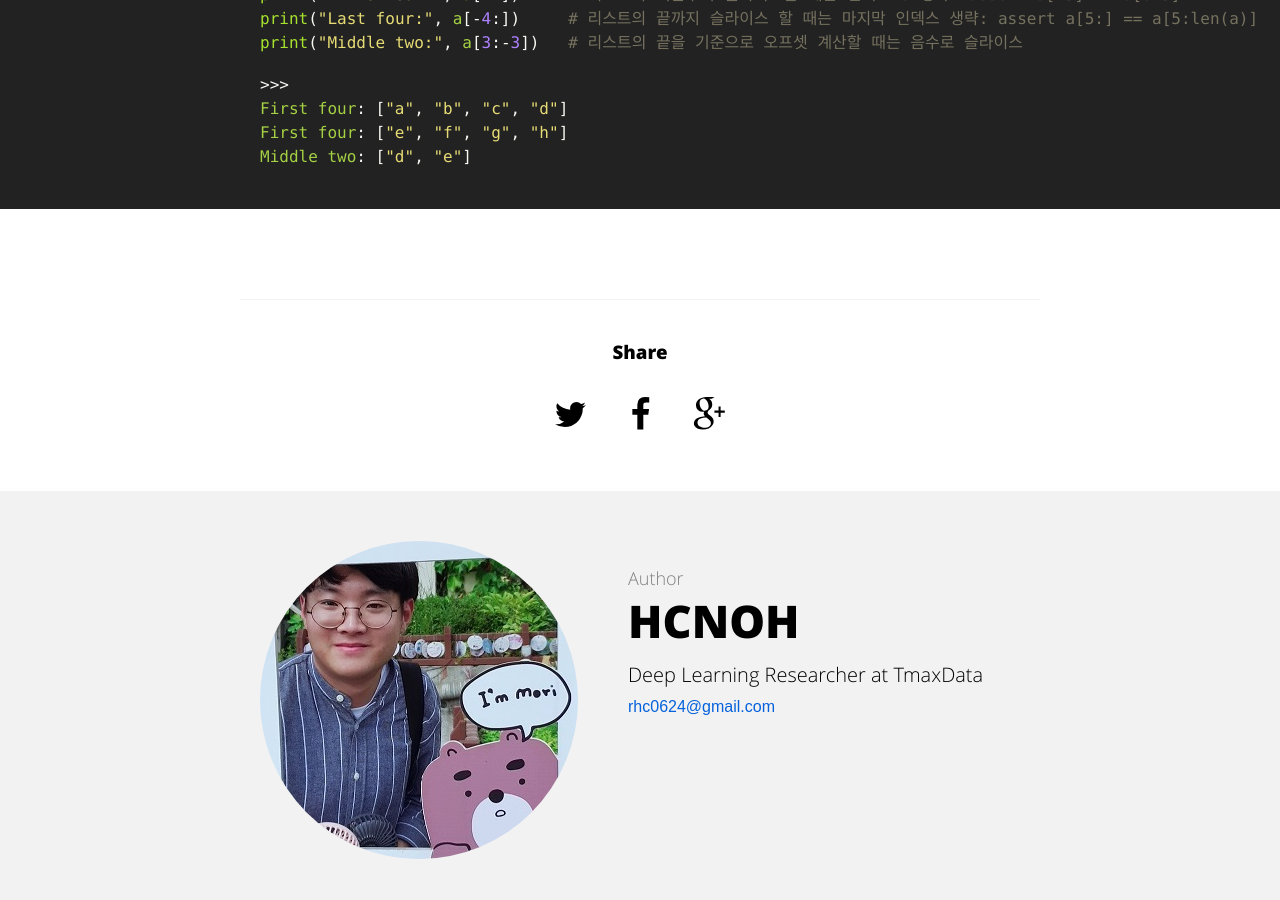
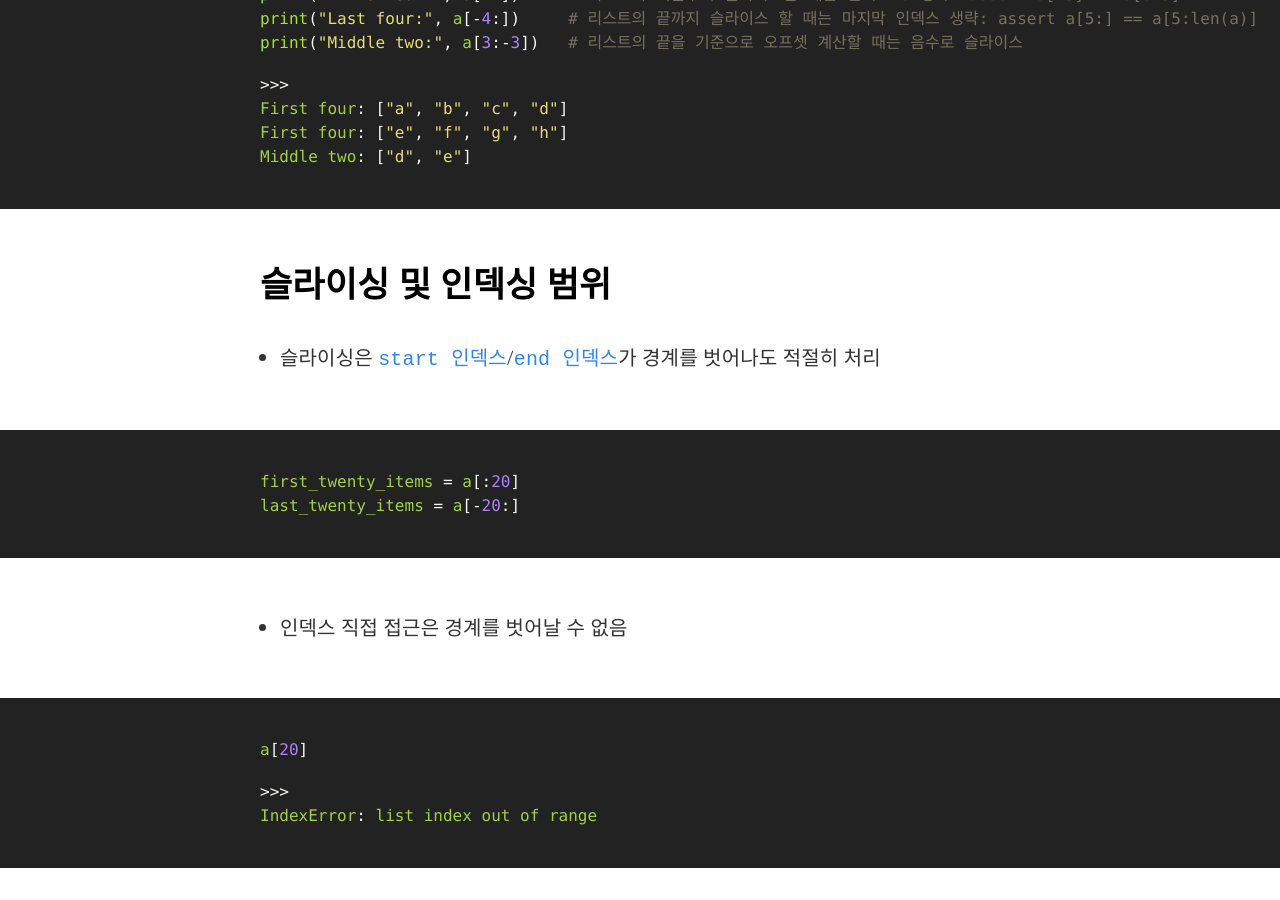
Before and after one commit to hcnoh/blog-prev, a Jekyll site: the page built from _posts/2018-09-16-effective-python-way05.md, in a window 1280 px wide and 900 px high, scrolled down 1652 px. Built offline with Jekyll 4.4.1, drawn with Linux system fonts in a browser that asks for light colours; comment, search, counter and statistics services are not loaded; some of the changed text lies outside the part shown.

Commit message:
Update 2018-09-16-effective-python-way05.md

```diff
--- a/_posts/2018-09-16-effective-python-way05.md
+++ b/_posts/2018-09-16-effective-python-way05.md
@@ -30,3 +30,22 @@ First four: ["a", "b", "c", "d"]
 First four: ["e", "f", "g", "h"]
 Middle two: ["d", "e"]
 {% endhighlight %}
+
+## 슬라이싱 및 인덱싱 범위
+- 슬라이싱은 `start 인덱스`/`end 인덱스`가 경계를 벗어나도 적절히 처리
+{% highlight python %}
+first_twenty_items = a[:20]
+last_twenty_items = a[-20:]
+{% endhighlight %}
+- 인덱스 직접 접근은 경계를 벗어날 수 없음
+{% highlight python %}
+a[20]
+
+>>>
+IndexError: list index out of range
+{% endhighlight %}
+- 음수 인덱싱은 다음과 같은 주의사항이 있음
+{% highlight python %}
+a[-3:]    # 제대로 동작
+assert a[-0:] == a[:]
+{% endhighlight %}
```
